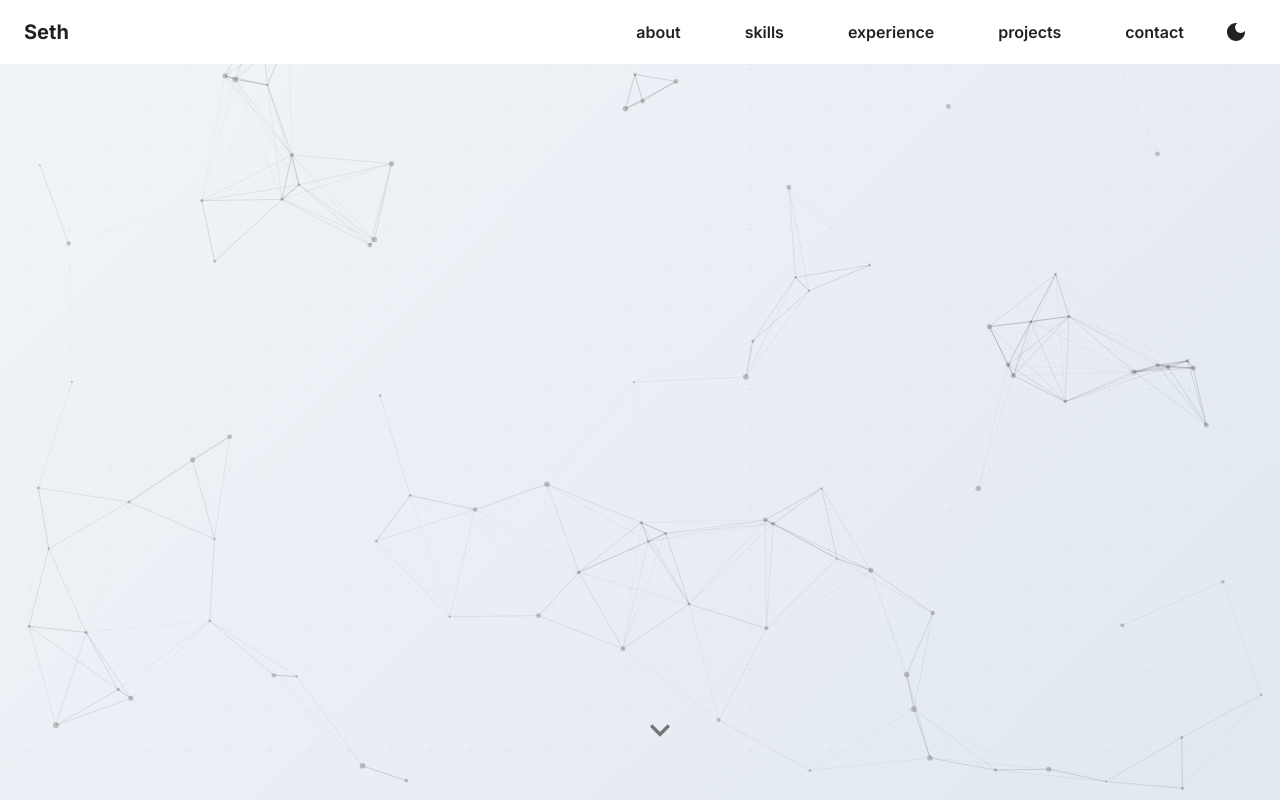
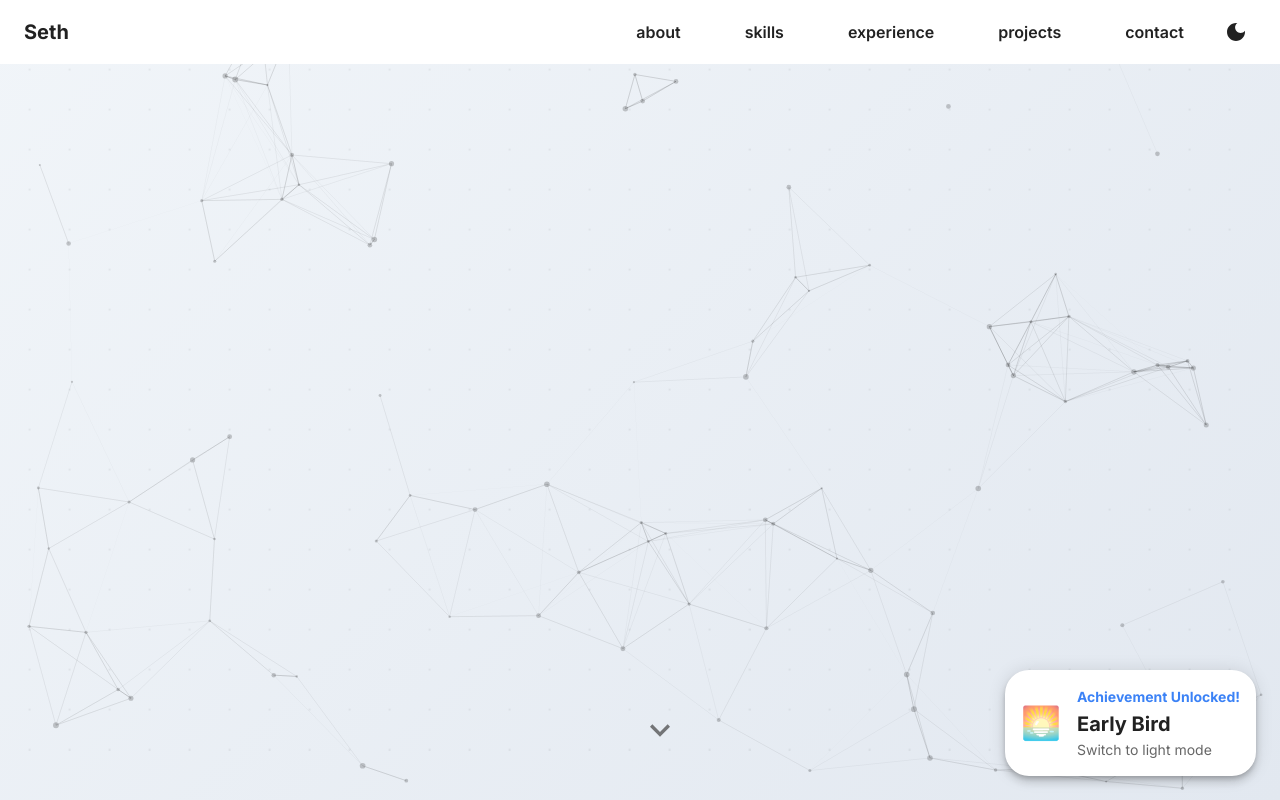
Before and after one commit to Sethr02/my-portfolio, a React (Vite) app: page / in a window 1280 px wide. Both pictures are taken after a click on the button 1236 px from the left and 32 px from the top of the page. Shown: the top 800 px of the page. Built offline with nearby package versions, Linux system fonts and the light colour scheme.

Commit message:
Add achievements context and notification system; update Navbar for theme change achievements

```diff
--- a/src/App.jsx
+++ b/src/App.jsx
@@ -2,6 +2,7 @@ import { useState, useMemo } from 'react';
 import { ThemeProvider, CssBaseline, Box } from '@mui/material';
 import getTheme from './theme';
 import { ColorModeContext } from './contexts/ColorModeContext';
+import { AchievementsProvider } from './contexts/AchievementsContext';
 import Navbar from './components/Navbar';
 import Hero from './components/Hero';
 import About from './components/About';
@@ -9,6 +10,7 @@ import Projects from './components/Projects';
 import Skills from './components/Skills';
 import Contact from './components/Contact';
 import Experience from './components/Experience';
+import AchievementNotification from './components/AchievementNotification';
 
 function App() {
   const [mode, setMode] = useState('dark');
@@ -28,6 +30,7 @@ function App() {
   return (
     <ColorModeContext.Provider value={colorMode}>
       <ThemeProvider theme={theme}>
+        <AchievementsProvider>
           <CssBaseline />
           <Box sx={{ minHeight: '100vh', bgcolor: 'background.default' }}>
             <Navbar />
@@ -37,7 +40,9 @@ function App() {
             <Experience />
             <Projects />
             <Contact />
+            <AchievementNotification />
           </Box>
+        </AchievementsProvider>
       </ThemeProvider>
     </ColorModeContext.Provider>
   );
--- /dev/null
+++ b/src/components/AchievementNotification.jsx
@@ -0,0 +1,43 @@
+import { Box, Paper, Typography, Slide } from '@mui/material';
+import { useAchievements } from '../contexts/AchievementsContext';
+
+const AchievementNotification = () => {
+  const { showNotification } = useAchievements();
+
+  if (!showNotification) return null;
+
+  return (
+    <Slide direction="up" in={Boolean(showNotification)}>
+      <Paper
+        sx={{
+          position: 'fixed',
+          bottom: 24,
+          right: 24,
+          p: 2,
+          borderRadius: 2,
+          bgcolor: 'background.paper',
+          boxShadow: 6,
+          display: 'flex',
+          alignItems: 'center',
+          gap: 2,
+          zIndex: 9999,
+        }}
+      >
+        <Box sx={{ fontSize: '2rem' }}>{showNotification.icon}</Box>
+        <Box>
+          <Typography variant="subtitle2" color="primary" fontWeight="bold">
+            Achievement Unlocked!
+          </Typography>
+          <Typography variant="h6" sx={{ fontWeight: 'bold' }}>
+            {showNotification.title}
+          </Typography>
+          <Typography variant="body2" color="text.secondary">
+            {showNotification.description}
+          </Typography>
+        </Box>
+      </Paper>
+    </Slide>
+  );
+};
+
+export default AchievementNotification;
--- a/src/components/Navbar.jsx
+++ b/src/components/Navbar.jsx
@@ -15,16 +15,23 @@ import {
 } from '@mui/material';
 import { Menu as MenuIcon, DarkMode, LightMode } from '@mui/icons-material';
 import { ColorModeContext } from '../contexts/ColorModeContext';
+import { useAchievements } from '../contexts/AchievementsContext';
 
 const Navbar = () => {
   const [mobileOpen, setMobileOpen] = useState(false);
   const { mode, toggleColorMode } = useContext(ColorModeContext);
+  const { unlockAchievement } = useAchievements();
   const trigger = useScrollTrigger({ disableHysteresis: true, threshold: 0 });
 
   const navItems = ['about', 'skills', 'experience', 'projects', 'contact'];
 
   const handleDrawerToggle = () => {
     setMobileOpen(!mobileOpen);
+  };
+
+  const handleThemeChange = () => {
+    toggleColorMode();
+    unlockAchievement(mode === 'dark' ? 'EARLY_BIRD' : 'NIGHT_OWL');
   };
 
   return (
@@ -62,13 +69,13 @@ const Navbar = () => {
               {item}
             </Button>
           ))}
-          <IconButton onClick={toggleColorMode} color="inherit">
+          <IconButton onClick={handleThemeChange} color="inherit">
             {mode === 'dark' ? <LightMode /> : <DarkMode />}
           </IconButton>
         </Box>
 
         <Box sx={{ display: { xs: 'block', md: 'none' } }}>
-          <IconButton onClick={toggleColorMode} color="inherit" sx={{ mr: 1 }}>
+          <IconButton onClick={handleThemeChange} color="inherit" sx={{ mr: 1 }}>
             {mode === 'dark' ? <LightMode /> : <DarkMode />}
           </IconButton>
           <IconButton
--- /dev/null
+++ b/src/contexts/AchievementsContext.jsx
@@ -0,0 +1,66 @@
+import { createContext, useState, useContext } from 'react';
+
+export const achievements = {
+  EXPLORER: {
+    id: 'explorer',
+    title: 'Explorer',
+    description: 'Visit all sections of the portfolio',
+    icon: '🗺️',
+    secret: false,
+  },
+  NIGHT_OWL: {
+    id: 'night_owl',
+    title: 'Night Owl',
+    description: 'Switch to dark mode',
+    icon: '🦉',
+    secret: false,
+  },
+  EARLY_BIRD: {
+    id: 'early_bird',
+    title: 'Early Bird',
+    description: 'Switch to light mode',
+    icon: '🌅',
+    secret: false,
+  },
+  SOCIAL_BUTTERFLY: {
+    id: 'social_butterfly',
+    title: 'Social Butterfly',
+    description: 'Visit all social links',
+    icon: '🦋',
+    secret: false,
+  },
+  QUICK_FINGERS: {
+    id: 'quick_fingers',
+    title: 'Quick Fingers',
+    description: 'Type a message in the contact form in under 10 seconds',
+    icon: '⚡',
+    secret: true,
+  },
+};
+
+const AchievementsContext = createContext();
+
+export const AchievementsProvider = ({ children }) => {
+  const [unlockedAchievements, setUnlockedAchievements] = useState([]);
+  const [showNotification, setShowNotification] = useState(null);
+
+  const unlockAchievement = (achievementId) => {
+    if (!unlockedAchievements.includes(achievementId)) {
+      setUnlockedAchievements([...unlockedAchievements, achievementId]);
+      setShowNotification(achievements[achievementId]);
+      setTimeout(() => setShowNotification(null), 3000);
+    }
+  };
+
+  return (
+    <AchievementsContext.Provider value={{
+      unlockedAchievements,
+      unlockAchievement,
+      showNotification
+    }}>
+      {children}
+    </AchievementsContext.Provider>
+  );
+};
+
+export const useAchievements = () => useContext(AchievementsContext);
```
Lines whose indentation alone changed are shown as unchanged.
